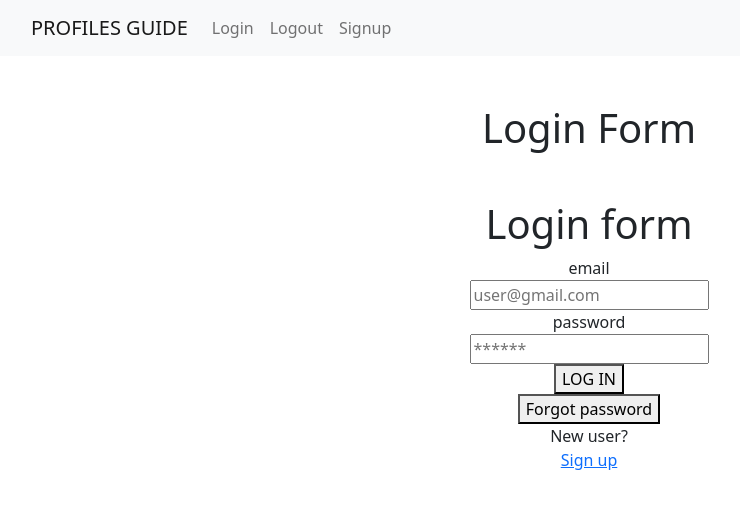
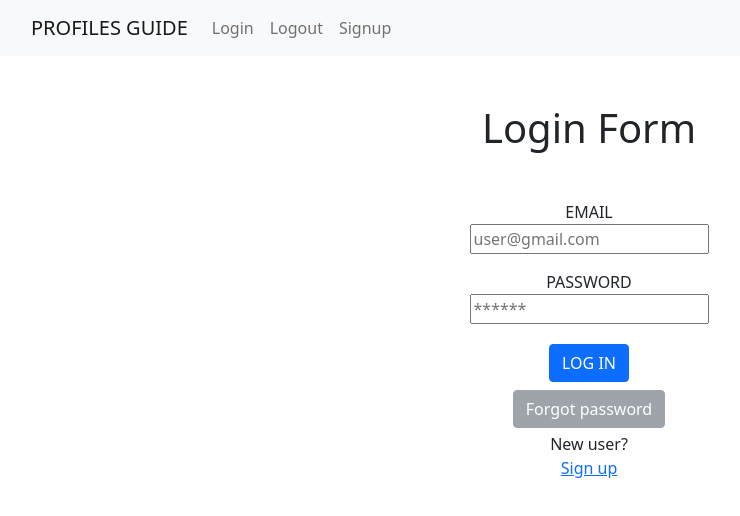
Before and after one commit to DizNicolasAmor/profilesguide, a React (Create React App) app in the folder frontend/: page /login in a window 1280 px wide. Shown: the top 516 px of the page, without its empty margins (51-791 px from the left). Built offline with nearby package versions, Linux system fonts and the light colour scheme.

Commit message:
MASTER: frontend. refactor LoginForm

```diff
--- a/frontend/src/components/login/components/LoginForm.tsx
+++ b/frontend/src/components/login/components/LoginForm.tsx
@@ -1,5 +1,6 @@
 import React, { FC } from "react";
 import { Form, Field, ErrorMessage } from "formik";
+import { Button } from "react-bootstrap";
 import Loader from "./Loader";
 import PostSubmit from "./PostSubmit";
 import { inputs } from "../utils/FormHelpers";
@@ -23,34 +24,52 @@ const LoginForm: FC<LoginFormProps> = ({
         setMessageFromServer={setMessageFromServer}
       />
     )}
-    <h1>Login form</h1>
     <Form>
       {inputs.map((input) => (
-        <div key={input.name}>
-          <div className={`input title ${input.name}`}>{input.name}</div>
+        <div key={input.name} className="m-3">
+          <label
+            aria-describedby={input.errorId}
+            className={`input title d-block ${input.name}`}
+            htmlFor={input.inputId}
+          >
+            {input.label}
+          </label>
           <Field
+            id={input.inputId}
             type={input.name}
             name={input.name}
             className="input body"
             placeholder={input.placeholder}
           />
-          <ErrorMessage
-            name={input.name}
-            component="div"
-            className="input error"
-          />
+          <div id={input.errorId}>
+            <ErrorMessage
+              name={input.name}
+              component="div"
+              className="text-danger"
+            />
+          </div>
         </div>
       ))}
       <div>
-        <button type="submit" disabled={isSubmitting}>
+        <Button
+          variant="primary"
+          className="m-1"
+          type="submit"
+          disabled={isSubmitting}
+        >
           LOG IN
-        </button>
+        </Button>
       </div>
     </Form>
     <div>
-      <button className="forgot-password" onClick={() => false}>
+      <Button
+        variant="secondary"
+        className="forgot-password m-1"
+        onClick={() => false}
+        disabled
+      >
         Forgot password
-      </button>
+      </Button>
       <div>New user?</div>
       <a href="/signup">Sign up</a>
     </div>
--- a/frontend/src/components/login/utils/FormHelpers.tsx
+++ b/frontend/src/components/login/utils/FormHelpers.tsx
@@ -2,10 +2,16 @@ import * as Yup from "yup";
 // import { getFromStorage, setInStorage } from "./storage";
 export const inputs = [
   {
+    errorId: "id-login-email-error",
+    inputId: "id-login-email-input",
+    label: "EMAIL",
     name: "email",
     placeholder: "user@gmail.com",
   },
   {
+    errorId: "id-login-password-error",
+    inputId: "id-login-password-input",
+    label: "PASSWORD",
     name: "password",
     placeholder: "******",
   },
```
